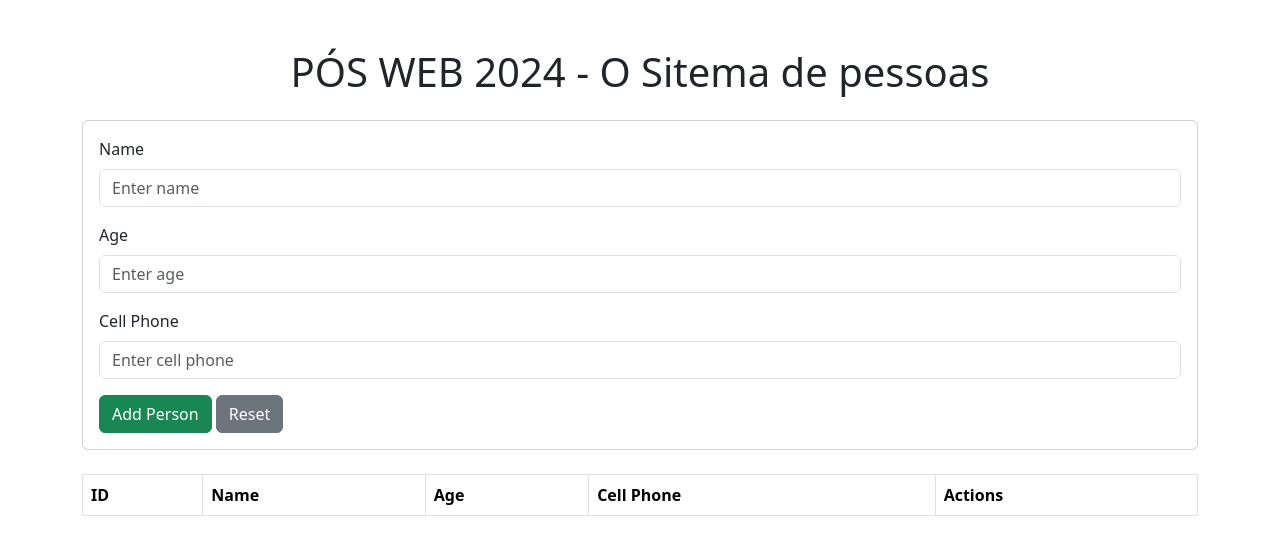
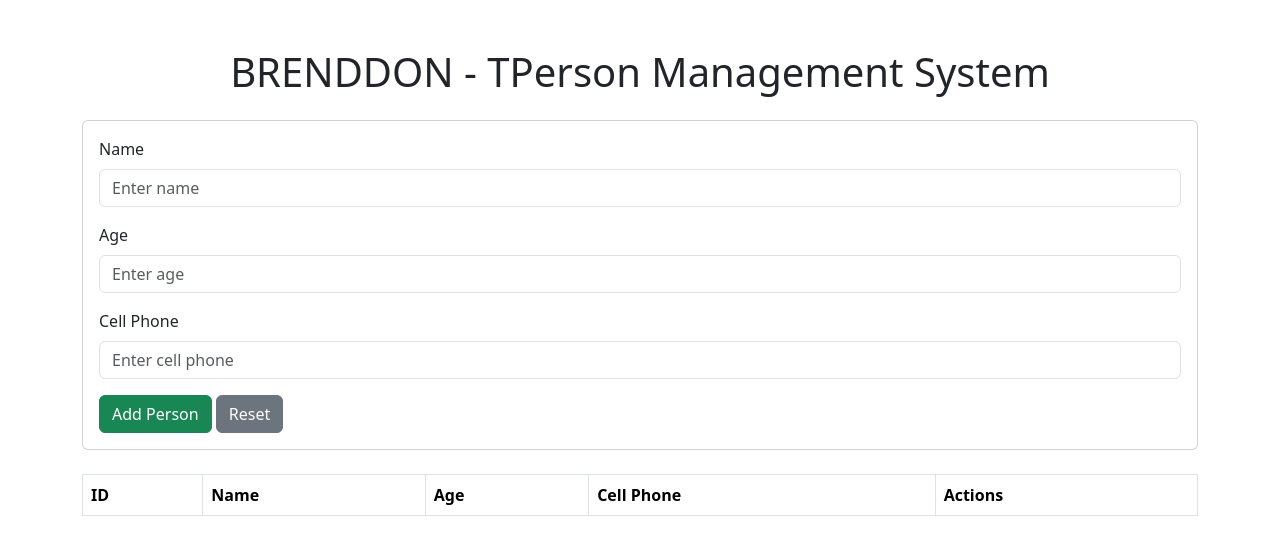
Before and after one commit to brenddonanjos/terraform_aws_ci_cd, a plain HTML site: page frontend/index.html in a window 1280 px wide. Drawn offline with nearby package versions, Linux system fonts and the light colour scheme; no server answers.

Commit message:
[feature]  REadme

```diff
--- a/frontend/index.html
+++ b/frontend/index.html
@@ -11,7 +11,7 @@
   </head>
   <body>
     <div class="container mt-5">
-      <h1 class="text-center mb-4">PÓS WEB 2024 - O Sitema de pessoas</h1>
+      <h1 class="text-center mb-4">BRENDDON - TPerson Management System</h1>
 
       <!-- Form to Add or Update Person -->
       <div class="card mb-4">
```
Also changed, not shown: 1 other file.
